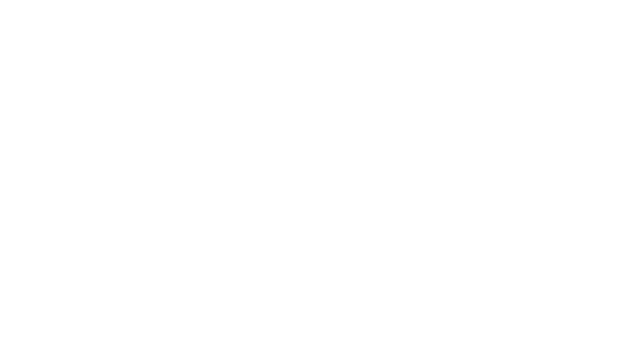
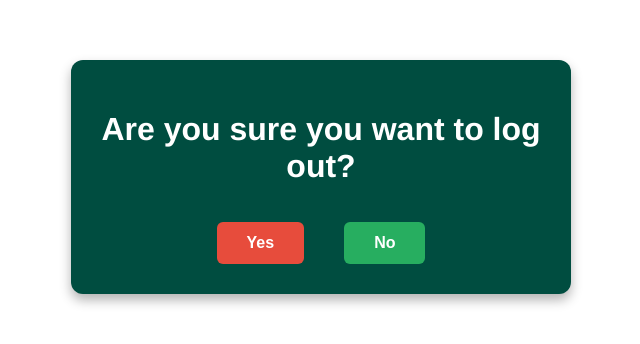
Before and after one commit to AlexSTJO/CSIS3126_stjohn, a Vue app in the folder orca-frontend/: page /logout in a window 1280 px wide. Before the commit this address had no page. Shown: the part 198-542 px from the top of the page, without its empty margins (319-959 px from the left). Built offline with nearby package versions, Linux system fonts and the light colour scheme; sample sign-in values are in the browser's storage.

Commit message:
Added Logout functionality, conitnued css cleanup

```diff
--- a/orca-frontend/src/components/AccountInfo.vue
+++ b/orca-frontend/src/components/AccountInfo.vue
@@ -16,7 +16,7 @@
                     viewBox="0 0 24 24"
                     fill="none"
                     stroke="white"
-                    stroke-width="2"
+                    stroke-width="1"
                     stroke-linecap="round"
                     stroke-linejoin="round"
                     class="home-icon"
@@ -25,7 +25,7 @@
                     <path d="M10 21V14H14V21" stroke="white" fill="none" stroke-linecap="round"></path>
                   </svg>
                 </button>
-                <button class="icon-button" @click="logout">
+                <button class="icon-button" @click="navigate('logout')">
                   <svg
                     class="icon-svg"
                     xmlns="http://www.w3.org/2000/svg"
@@ -34,7 +34,7 @@
                     viewBox="0 0 24 24"
                     fill="none"
                     stroke="white"
-                    stroke-width="2"
+                    stroke-width="1"
                     stroke-linecap="round"
                     stroke-linejoin="round"
                   >
--- a/orca-frontend/src/components/CloudSetup.vue
+++ b/orca-frontend/src/components/CloudSetup.vue
@@ -17,7 +17,7 @@
                   viewBox="0 0 24 24"
                   fill="none"
                   stroke="white"
-                  stroke-width="2"
+                  stroke-width="1"
                   stroke-linecap="round"
                   stroke-linejoin="round"
                 >
@@ -34,7 +34,7 @@
                     viewBox="0 0 24 24"
                     fill="none"
                     stroke="white"
-                    stroke-width="2"
+                    stroke-width="1"
                     stroke-linecap="round"
                     stroke-linejoin="round"
                     class="home-icon"
@@ -43,7 +43,7 @@
                     <path d="M10 21V14H14V21" stroke="white" fill="none" stroke-linecap="round"></path>
                   </svg>
               </button>
-              <button class="icon-button" @click="logout">
+              <button class="icon-button" @click="navigate('logout')">
                   <svg
                     class="icon-svg"
                     xmlns="http://www.w3.org/2000/svg"
@@ -52,7 +52,7 @@
                     viewBox="0 0 24 24"
                     fill="none"
                     stroke="white"
-                    stroke-width="2"
+                    stroke-width="1"
                     stroke-linecap="round"
                     stroke-linejoin="round"
                   >
--- a/orca-frontend/src/components/HubPage.vue
+++ b/orca-frontend/src/components/HubPage.vue
@@ -1,5 +1,4 @@
 <template>
-    <div>
         <nav class="navbar">
             <div class="navbar-left">
                 <img src="../assets/orca.png" alt="Logo" class="navbar-logo" />
@@ -7,28 +6,46 @@
             <div class="navbar-center">
                 <div class="navbar-brand">Dashboard</div>
             </div>
-            <ul class="navbar-links">
-                <li v-if="!isLoggedIn"><a @click="navigate('login')">Login</a></li>
-                <li v-if="!isLoggedIn"><a @click="navigate('register')">Register</a></li>
-                <li v-if="isLoggedIn">
+            <ul v-if="!isLoggedIn" class="navbar-links">
+                <li><a @click="navigate('login')">Login</a></li>
+                <li><a @click="navigate('register')">Register</a></li>
+            </ul>
+            <ul v-if="isLoggedIn" class="navbar-links">
                <button class="icon-button" @click="navigate('account-info')">
                 <svg
                   class="icon-svg"
                   xmlns="http://www.w3.org/2000/svg"
-                        width="32"
-                        height="32"
-                        viewBox="0 0 24 24"
+                  width="31"
+                  height="31"
+                  viewBox="-1 0 24 24"
                   fill="none"
                   stroke="white"
-                        stroke-width="2"
+                  stroke-width="1"
                   stroke-linecap="round"
                   stroke-linejoin="round"
                 >
-                        <circle cx="12" cy="8" r="4" stroke="white" />
-                        <path d="M4 20c0-4 4-7 8-7s8 3 8 7" stroke="white" />
+                  <circle cx="11" cy="8" r="4" stroke="white" />
+                  <path d="M3 20c0-4 4-7 8-7s8 3 8 7" stroke="white" />
                 </svg>
               </button>
-                </li>
+              <button class="icon-button" @click="navigate('logout')">
+                <svg
+                  class="icon-svg"
+                  xmlns="http://www.w3.org/2000/svg"
+                  width="31"
+                  height="31"
+                  viewBox="-1 0 24 24"
+                  fill="none"
+                  stroke="white"
+                  stroke-width="1"
+                  stroke-linecap="round"
+                  stroke-linejoin="round"
+                >
+                  <path d="M8 16l-4-4 4-4" />
+                  <path d="M4 12h12" />
+                  <path d="M14 3h4a2 2 0 0 1 2 2v14a2 2 0 0 1-2 2h-4" />
+                </svg>
+              </button>
             </ul>
         </nav>
         <div v-if="!isLinked && isLoggedIn" class="link_alert">
@@ -39,7 +56,6 @@
             <p>
                 Orca provides a streamlined solution by automating the linking, execution, and management of cloud resources.
             </p>
-        </div>
         </div>
 </template>
 <script>
@@ -68,7 +84,6 @@
 
 </script>
 <style scoped>
-
   .hub-container {
       margin-top: 90px;
       padding: 40px 30px;
--- a/orca-frontend/src/components/LinkPage.vue
+++ b/orca-frontend/src/components/LinkPage.vue
@@ -16,7 +16,7 @@
             viewBox="0 0 24 24"
             fill="none"
             stroke="white"
-            stroke-width="2"
+            stroke-width="1"
             stroke-linecap="round"
             stroke-linejoin="round"
           >
@@ -33,7 +33,7 @@
             viewBox="0 0 24 24"
             fill="none"
             stroke="white"
-            stroke-width="2"
+            stroke-width="1"
             stroke-linecap="round"
             stroke-linejoin="round"
             class="home-icon"
@@ -42,7 +42,7 @@
             <path d="M10 21V14H14V21" stroke="white" fill="none" stroke-linecap="round"></path>
           </svg>
       </button>
-      <button class="icon-button" @click="logout">
+      <button class="icon-button" @click="navigate('logout')">
         <svg
           class="icon-svg"
           xmlns="http://www.w3.org/2000/svg"
@@ -51,7 +51,7 @@
           viewBox="0 0 24 24"
           fill="none"
           stroke="white"
-          stroke-width="2"
+          stroke-width="1"
           stroke-linecap="round"
           stroke-linejoin="round"
         >
--- /dev/null
+++ b/orca-frontend/src/components/LogoutPage.vue
@@ -0,0 +1,98 @@
+<template>
+  <div class="container">
+    <div class="logout-form">
+      <h1>Are you sure you want to log out?</h1>
+      <div class="button-container">
+        <button class="logout-button" @click="performLogout()">Yes</button>
+        <button class="stay-button" @click="navigate('')">No</button>
+      </div>
+    </div>
+  </div>
+</template>
+<script>
+  export default {
+    methods: {
+      navigate (page) {
+        this.$router.push(`/${page}`)
+      },
+      checkLogin () {
+        const token = sessionStorage.getItem("token");
+
+        if (!token) {
+          this.navigate("")
+        }
+      },
+      performLogout() {
+        sessionStorage.clear()
+        this.navigate("")
+      }
+    },
+    mounted () {
+      this.checkLogin()
+    }
+  }
+</script>
+<style>
+  .container {
+    display: flex;
+    justify-content: center;
+    align-items: center;
+  }
+
+  .logout-form {
+      margin-top: 250px;
+      background-color: #004d40;
+      padding: 30px;
+      border-radius: 12px;
+      box-shadow: 0 6px 12px rgba(0, 0, 0, 0.3);
+      max-width: 500px;
+      width: 90%;
+      text-align: center;
+      box-sizing: border-box;
+      color: #FFFFFF;
+  }
+
+  .button-container {
+      display: flex;
+      justify-content: center;
+      align-items: center;
+      gap: 40px;
+  }
+
+  .logout-button {
+      background-color: #E74C3C;
+      color: white;
+      font-size: 1rem;
+      padding: 12px 30px;
+      border: none;
+      border-radius: 6px;
+      cursor: pointer;
+      font-weight: 600;
+      transition: background-color 0.3s ease, transform 0.2s ease;
+      margin-top: 15px;
+  }
+
+  .stay-button {
+      background-color: #27AE60;
+      color: white;
+      font-size: 1rem;
+      padding: 12px 30px;
+      border: none;
+      border-radius: 6px;
+      cursor: pointer;
+      font-weight: 600;
+      transition: background-color 0.3s ease, transform 0.2s ease;
+      margin-top: 15px;
+  }
+
+  .logout-button:hover {
+      background-color: #C0392B;
+      transform: scale(1.05);
+  }
+
+  .stay-button:hover {
+      background-color: #1E8449;
+      transform: scale(1.05);
+  }
+
+</style>
--- a/orca-frontend/src/components/ResourceAllocation.vue
+++ b/orca-frontend/src/components/ResourceAllocation.vue
@@ -16,7 +16,7 @@
           viewBox="0 0 24 24"
           fill="none"
           stroke="white"
-          stroke-width="2"
+          stroke-width="1"
           stroke-linecap="round"
           stroke-linejoin="round"
         >
@@ -33,7 +33,7 @@
             viewBox="0 0 24 24"
             fill="none"
             stroke="white"
-            stroke-width="2"
+            stroke-width="1"
             stroke-linecap="round"
             stroke-linejoin="round"
             class="home-icon"
@@ -42,7 +42,7 @@
             <path d="M10 21V14H14V21" stroke="white" fill="none" stroke-linecap="round"></path>
           </svg>
       </button>
-      <button class="icon-button" @click="logout">
+      <button class="icon-button" @click="navigate('logout')">
         <svg
           class="icon-svg"
           xmlns="http://www.w3.org/2000/svg"
@@ -51,7 +51,7 @@
           viewBox="0 0 24 24"
           fill="none"
           stroke="white"
-          stroke-width="2"
+          stroke-width="1"
           stroke-linecap="round"
           stroke-linejoin="round"
         >
@@ -60,8 +60,6 @@
           <path d="M15 3h4a2 2 0 0 1 2 2v14a2 2 0 0 1-2 2h-4" />
         </svg>
       </button>
-
-
     </ul>
   </nav>
 
--- a/orca-frontend/src/router/index.js
+++ b/orca-frontend/src/router/index.js
@@ -6,6 +6,7 @@ import LinkPage from '../components/LinkPage.vue'
 import CloudSetup from '../components/CloudSetup.vue'
 import AccountInfo from '../components/AccountInfo.vue'
 import ResourceAllocation from '../components/ResourceAllocation.vue'
+import LogoutPage from '../components/LogoutPage.vue'
 
 const routes = [
   { path: '/', component: HubPage },
@@ -14,7 +15,8 @@ const routes = [
   { path: '/link', component:LinkPage },
   { path: '/cloud-tutorial', component:CloudSetup},
   { path: '/account-info', component:AccountInfo},
-  { path: '/resource-allocation', component:ResourceAllocation}
+  { path: '/resource-allocation', component:ResourceAllocation},
+  { path: '/logout', component:LogoutPage}
 ];
 
 const router = createRouter({
```
Lines whose indentation alone changed are shown as unchanged.
